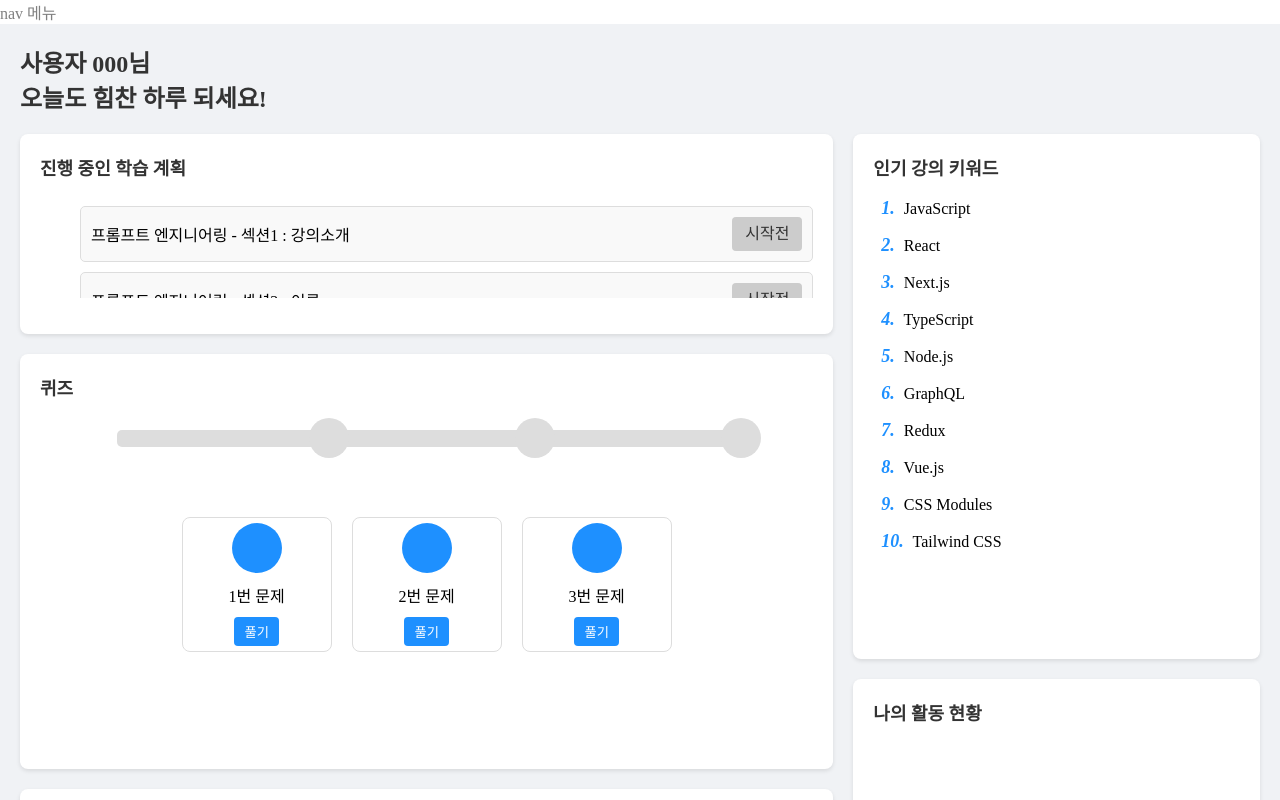
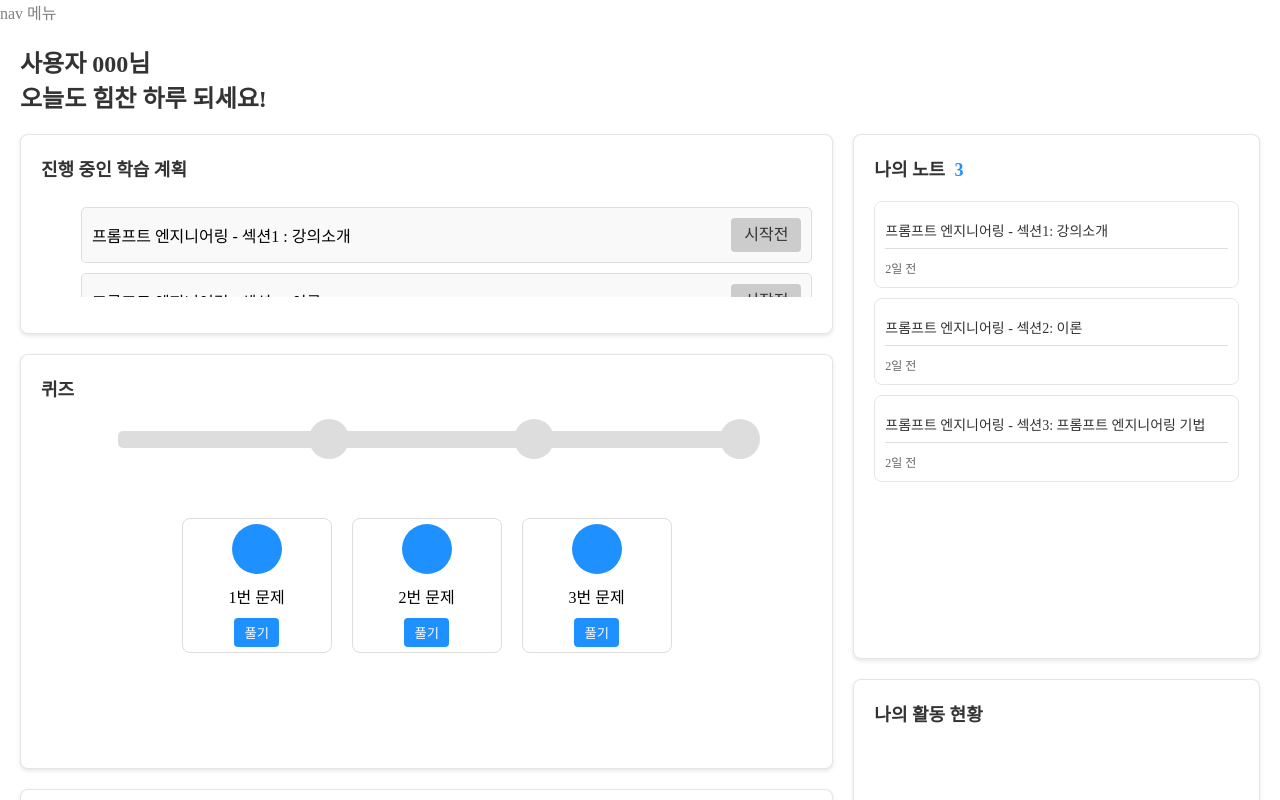
Before and after one commit to Deep-dive-final-project/deepdive-app, a Next.js app: page /dashboard in a window 1280 px wide. Shown: the top 800 px of the page. Built offline with nearby package versions, Linux system fonts and the light colour scheme.

Commit message:
대시보드 수정 - 노트 목록 보기

```diff
--- a/src/app/dashboard/dashboard.module.css
+++ b/src/app/dashboard/dashboard.module.css
@@ -2,7 +2,7 @@
     display: flex;
     flex-direction: column;
     padding: 20px;
-    background-color: #f0f2f5;
+    background-color: #fff;
     height: 150vh;
     box-sizing: border-box;
   }
@@ -43,6 +43,7 @@
     background-color: #ffffff;
     padding: 20px;
     border-radius: 8px;
+    border: 1px solid rgba(0, 0, 0, 0.1);
     box-shadow: 0 2px 4px rgba(0, 0, 0, 0.1);
     flex: 1;
     display: flex;
@@ -337,24 +338,54 @@
     border-radius: 3px;
 }
 
-/* 인기 강의 키워드 스타일 */
-.keywordList {
+/* 나의 강의노트 스타일 */
+.noteList {
     list-style-type: none;
     padding: 0;
     margin: 0;
+    margin-top: 10px;
+    box-sizing: border-box;
+    overflow-y: auto;
 }
 
-.keywordItem {
-    padding: 8px;
-    font-size: 16px;
+.noteList li{
+    border: 1px solid rgba(0, 0, 0, 0.1);
+    padding: 10px;
+    margin-bottom: 10px;
+    border-radius: 8px;
+    display: flex;
+    flex-direction: column;
+    align-items: flex-start;
+    cursor: pointer;
+    transition: background-color 0.3s ease;
 }
 
-.keywordRank {
+.noteList li:hover{
+    background-color: rgba(0, 0, 0, 0.05);
+}
+
+.noteMeta {
+    font-size: 12px;
+    color: #666;
+    display: flex;
+    justify-content: space-between;
+    align-items: center;
+    padding-top: 5px;
+    margin-top: 5px;
+}
+
+.totalNotes {
     color: dodgerblue;
-    font-weight: bold;
-    font-size: 18px;
-    font-style: italic;
-    margin-right: 5px;
+    font-weight: bolder;
+    margin-left: 5px;
+}
+
+.noteItem {
+    padding: 8px 0;
+    border-bottom: 1px solid #ddd;
+    font-size: 14px;
+    width: 100%;
+    color: #333;
 }
 
 /* 나의 활동 현황 섹션 */
--- a/src/app/dashboard/page.tsx
+++ b/src/app/dashboard/page.tsx
@@ -5,7 +5,6 @@ import React, { useState } from 'react';
 import styles from './dashboard.module.css'; // CSS 모듈 임포트
 import { learningPlans, LearningPlan } from '@/data/learningPlan'; // 데이터 파일 임포트
 import { courses, Course } from '@/data/courses'; // 강의 데이터 파일 임포트
-import { popularKeywords, Keyword } from '@/data/popularKeywords'; // 인기 강의 키워드 데이터 파일 임포트
 import { activityStatuses, overallPercentage, expPoints } from '@/data/activityStatus'; // 활동 현황 데이터 파일 임포트
 
 export default function Dashboard() {
@@ -153,20 +152,27 @@ export default function Dashboard() {
 
             {/* 오른쪽 섹션 */}
             <div className={styles.rightContainer}>
-            {/* 인기 강의 키워드 섹션 */}
-            <div className={`${styles.card} ${styles.popularKeywordsCard}`}>
-                <div className={styles.cardTitle}>인기 강의 키워드</div>
-                {/* 인기 강의 키워드 내용 */}
-                <ul className={styles.keywordList}>
-                    {popularKeywords.map((keyword: Keyword) => (
-                        <li key={keyword.rank} className={styles.keywordItem}>
-                            <span className={styles.keywordRank}>{keyword.rank}.</span> {keyword.keyword}
+                {/* 나의 최근 강의 노트 목록 */}
+                <div className={`${styles.card} ${styles.notesCard}`}>
+                    <div className={styles.cardTitle}>
+                        나의 노트 <span className={styles.totalNotes}>{plans.length}</span>
+                    </div>
+                    {/* 노트 목록 */}
+                    <ul className={styles.noteList}>
+                        {plans.map((plan, index) => (
+                            <li key={index}>
+                                <div className={styles.noteItem}>
+                                    {plan.courseName} - {plan.sectionNumber}: {plan.sectionTitle}
+                                </div>
+                                <div className={styles.noteMeta}>
+                                    <span>2일 전</span> {/* 날짜 부분은 예시입니다 */}
+                                </div>
                             </li>
                         ))}
                     </ul>
                 </div>
 
-            {/* 나의 활동 현황 섹션 */}
+                {/* 나의 활동 현황 */}
                 <div className={`${styles.card} ${styles.activityStatusCard}`}>
                     <div className={styles.cardTitle}>나의 활동 현황</div>
                     {/* 나의 활동 현황 내용 */}
--- a/src/data/popularKeywords.ts
+++ /dev/null
@@ -1,17 +0,0 @@
-export interface Keyword {
-    rank: number;
-    keyword: string;
-}
-
-export const popularKeywords: Keyword[] = [
-    { rank: 1, keyword: "JavaScript" },
-    { rank: 2, keyword: "React" },
-    { rank: 3, keyword: "Next.js" },
-    { rank: 4, keyword: "TypeScript" },
-    { rank: 5, keyword: "Node.js" },
-    { rank: 6, keyword: "GraphQL" },
-    { rank: 7, keyword: "Redux" },
-    { rank: 8, keyword: "Vue.js" },
-    { rank: 9, keyword: "CSS Modules" },
-    { rank: 10, keyword: "Tailwind CSS" },
-];
```
Also changed, not shown: src/app/campaign/complete/page.tsx (added, +9 -0 lines), src/app/campaign/page.tsx (added, +8 -0 lines), src/app/campaign/campaign.module.css (added), src/app/campaign/complete/campaignComplete.module.css (added). Lines whose indentation alone changed are shown as unchanged.
